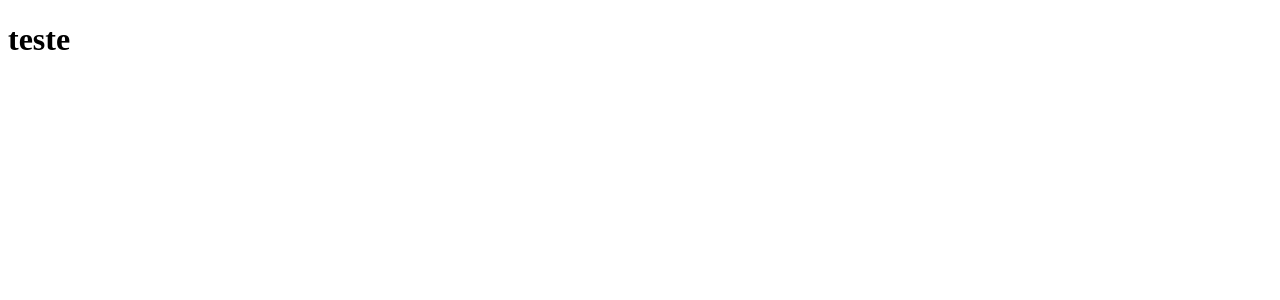
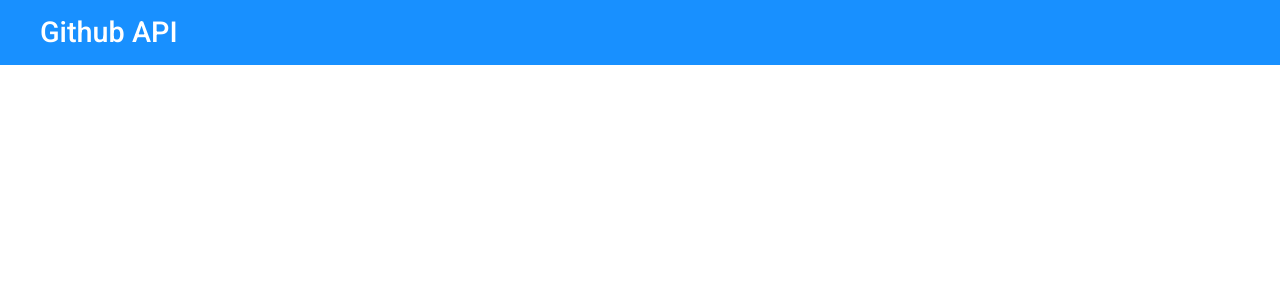
Before and after one commit to DaniloSancto/challenges-bootcamp, a React (Create React App) app in the folder challenge-two/: page / in a window 1280 px wide. Shown: the top 300 px of the page. Built offline with nearby package versions, Linux system fonts and the light colour scheme.

Commit message:
bootstrap added, Navbar styling

```diff
--- a/challenge-two/src/App.css
+++ b/challenge-two/src/App.css
@@ -0,0 +1,21 @@
+@import url("https://fonts.googleapis.com/css2?family=Montserrat:wght@400;700&family=Roboto:wght@400;500;700&display=swap");
+
+* {
+  font-family: Roboto, sans-serif;
+}
+
+h1,
+h2,
+h3,
+h4,
+h5,
+h6 {
+  font-weight: 500;
+  margin-bottom: 0;
+}
+
+a,
+a:hover {
+  text-decoration: none;
+  color: unset;
+}
--- a/challenge-two/src/App.tsx
+++ b/challenge-two/src/App.tsx
@@ -1,9 +1,11 @@
-import './App.css';
+import './assets/styles/custom.scss';
+import "./App.css";
+import Navbar from "components/Navbar";
 
 function App() {
   return (
     <>
-    <h1>teste</h1>
+      <Navbar />
     </>
   );
 }
--- /dev/null
+++ b/challenge-two/src/assets/styles/custom.scss
@@ -0,0 +1,9 @@
+$theme-colors: (
+  'primary': #1890FF,
+);
+
+$body-bg: #FFF;
+$body-color: #263238;
+
+
+@import '~bootstrap/scss/bootstrap.scss';
--- /dev/null
+++ b/challenge-two/src/components/Navbar/index.tsx
@@ -0,0 +1,13 @@
+import "./styles.css";
+
+const Navbar = () => {
+  return (
+    <div className="bg-primary nav-container">
+      <a href="link">
+        <h1>Github API</h1>
+      </a>
+    </div>
+  );
+};
+
+export default Navbar;
--- /dev/null
+++ b/challenge-two/src/components/Navbar/styles.css
@@ -0,0 +1,18 @@
+.nav-container {
+  display: flex;
+  align-items: center;
+  height: 65px;
+  padding-left: 40px;
+  font-size: 32px;
+}
+
+.nav-container h1 {
+  color: #fff;
+  font-size: 1.6rem;
+}
+
+@media (min-width: 768px) {
+  .nav-container h1 {
+    font-size: 1.8rem;
+  }
+}
```
Also changed, not shown: 1 other file (tests, documents, lock files or other folders).
